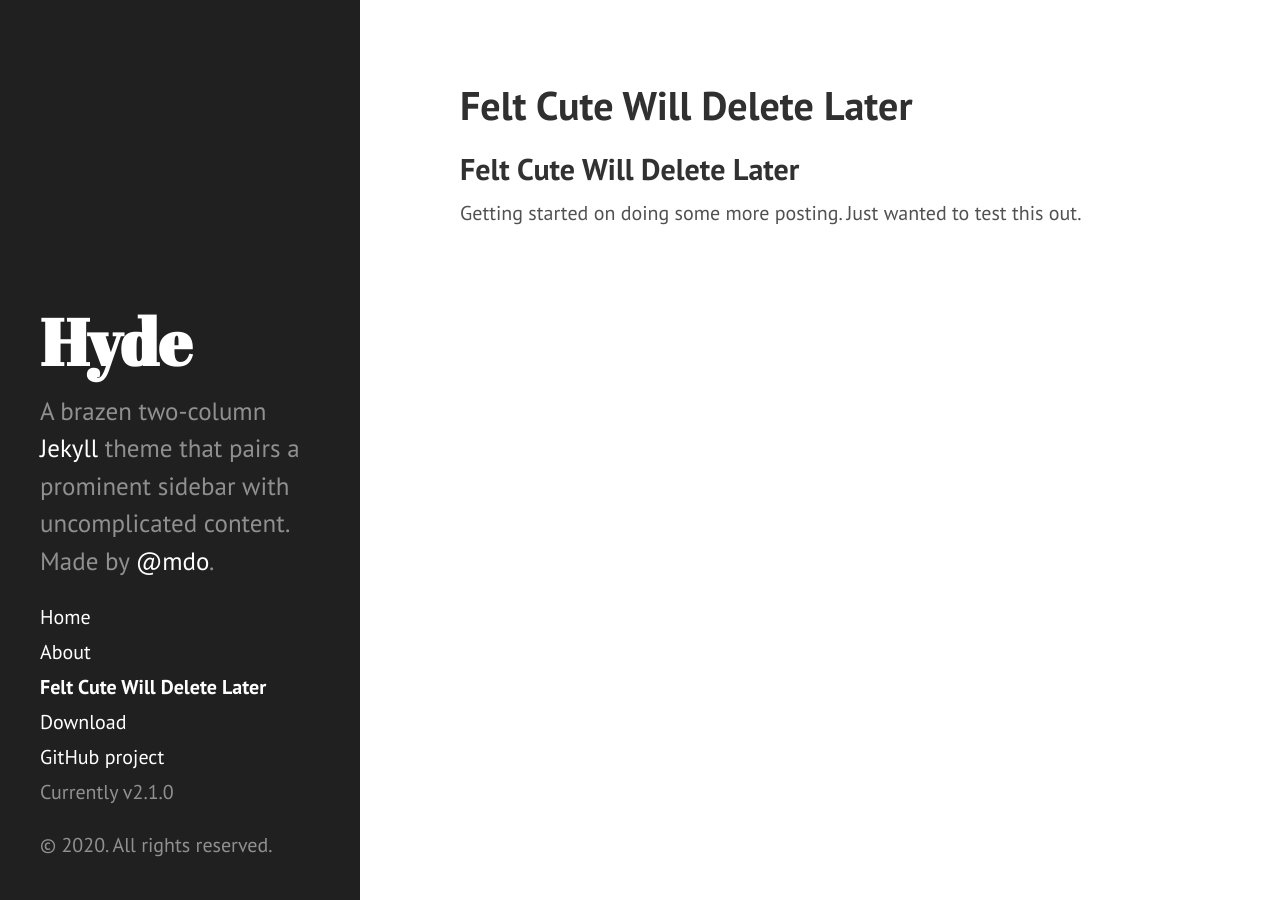
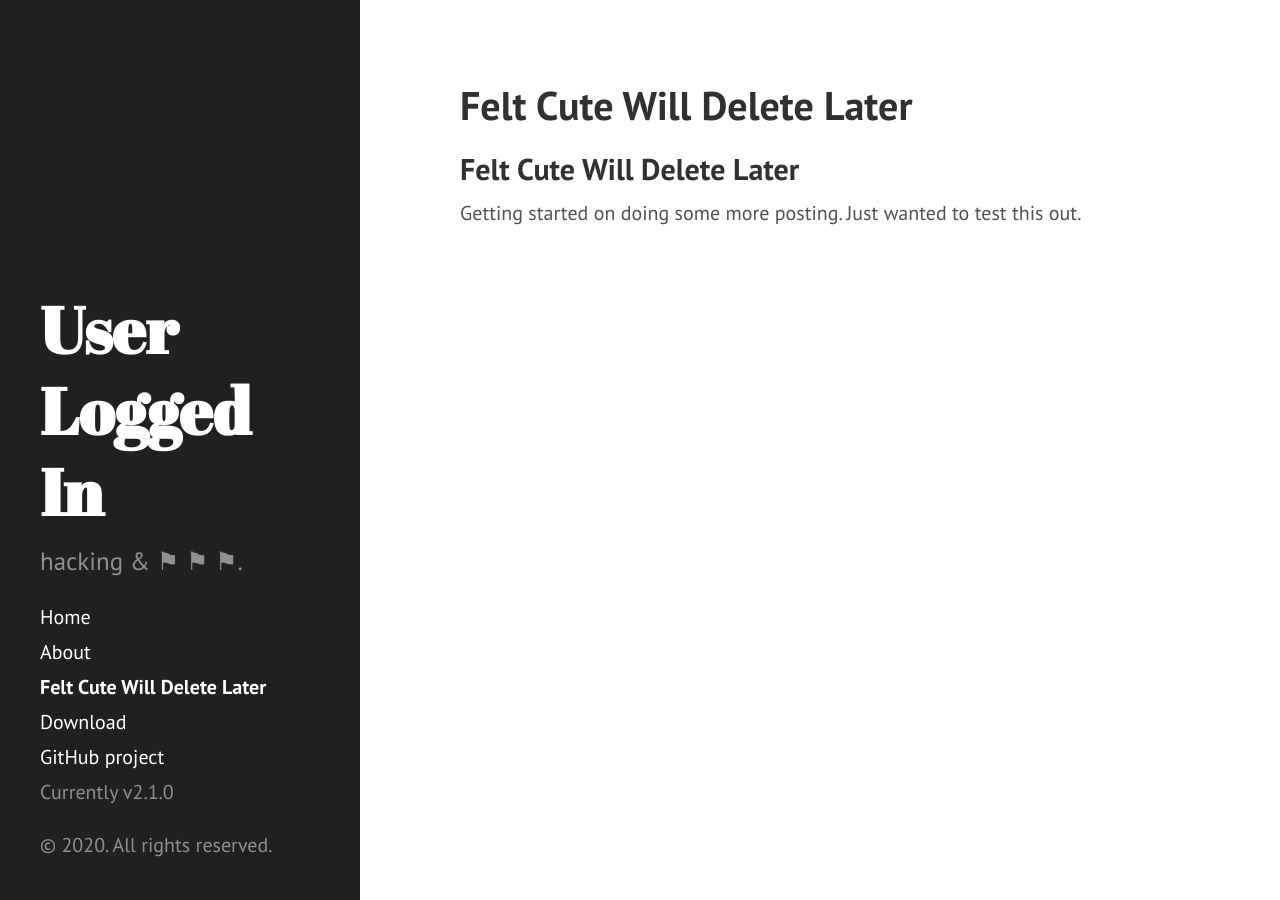
Before and after one commit to bernardr/userloggedin.github.io, a Jekyll site: the page built from index.md, in a window 1280 px wide. Built offline with Jekyll 4.4.1, drawn with Linux system fonts in a browser that asks for light colours; our own code applies the rules of GitHub Pages for plain Markdown files; Markdown is read by kramdown in place of the engine named in the settings; the list of posts is cut into pages by our own code.

Commit message:
personalzied stuff

```diff
--- a/_config.yml
+++ b/_config.yml
@@ -7,15 +7,15 @@ permalink:        pretty
 # relative_permalinks: true
 
 # Setup
-title:            Hyde
-tagline:          'A Jekyll theme'
-description:      'A brazen two-column <a href="http://jekyllrb.com" target="_blank">Jekyll</a> theme that pairs a prominent sidebar with uncomplicated content. Made by <a href="https://twitter.com/mdo" target="_blank">@mdo</a>.'
-url:              http://hyde.getpoole.com
+title:            User Logged In
+tagline:          'Felt Cute Will Delete Later'
+description:      'hacking & ⚑ ⚑ ⚑.'
+url:              http://userloggedin.bernardr.com
 baseurl:          /
 
 author:
-  name:           'Mark Otto'
-  url:            https://twitter.com/mdo
+  name:           'userloggedin'
+  url:            https://twitter.com/bestbuypayphone
 
 paginate:         5
 
@@ -23,4 +23,4 @@ paginate:         5
 version:          2.1.0
 
 github:
-  repo:           https://github.com/poole/hyde
+  repo:           https://github.com/bernardr
```
